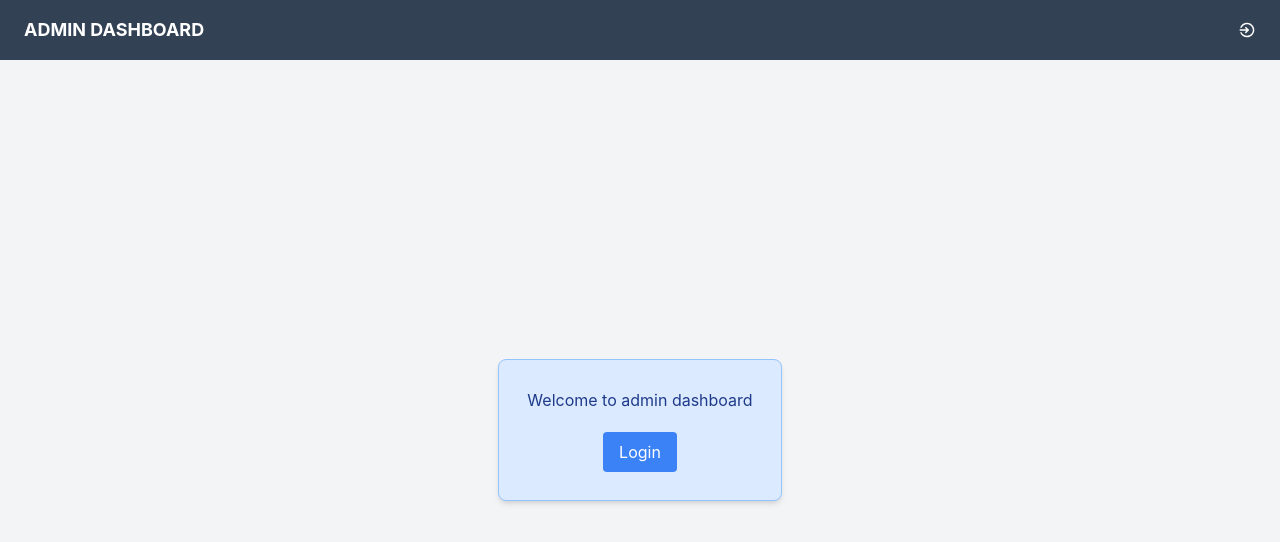
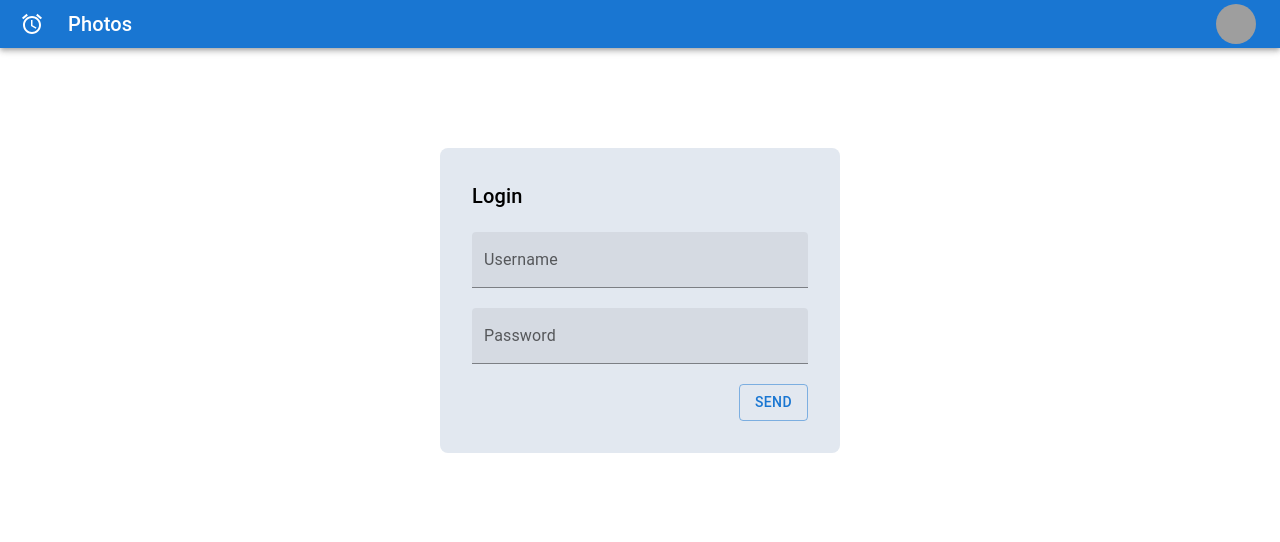
Before and after one commit to iliubinskii/bootcamp-vite-react-ts, a React (Vite) app: page / in a window 1280 px wide. Shown: the top 542 px of the page. Built offline with nearby package versions, Linux system fonts and the light colour scheme; grey boxes are pictures that could not be loaded.

Commit message:
Basic MUI

```diff
--- a/package.json
+++ b/package.json
@@ -10,7 +10,11 @@
     "preview": "vite preview"
   },
   "dependencies": {
+    "@emotion/react": "^11.11.4",
+    "@emotion/styled": "^11.11.5",
     "@faker-js/faker": "^8.4.1",
+    "@mui/icons-material": "^5.15.19",
+    "@mui/material": "^5.15.19",
     "react": "^18.2.0",
     "react-dom": "^18.2.0",
     "react-icons": "^5.2.1",
--- a/src/App.tsx
+++ b/src/App.tsx
@@ -1,7 +1,7 @@
-import { AdminDashboard } from "./admin-dashboard"
+import { MuiApp } from "./mui";
 
 function App() {
-  return <AdminDashboard />
+  return <MuiApp />;
 }
 
-export default App
+export default App;
--- /dev/null
+++ b/src/mui/index.tsx
@@ -0,0 +1,59 @@
+import {
+  AppBar,
+  Container,
+  IconButton,
+  TextField,
+  Toolbar,
+  Button,
+  Typography,
+} from "@mui/material";
+import AccessAlarmIcon from "@mui/icons-material/AccessAlarm";
+
+export function MuiApp() {
+  return (
+    <>
+      <AppBar position="static">
+        <Toolbar variant="dense">
+          <IconButton
+            edge="start"
+            color="inherit"
+            aria-label="menu"
+            sx={{ mr: 2 }}
+          >
+            <AccessAlarmIcon />
+          </IconButton>
+          <Typography
+            variant="h6"
+            color="inherit"
+            component="div"
+            sx={{ flexGrow: 1 }}
+          >
+            Photos
+          </Typography>
+          <img
+            src="https://letsenhance.io/static/8f5e523ee6b2479e26ecc91b9c25261e/1015f/MainAfter.jpg"
+            alt="logo"
+            style={{
+              height: 40,
+              width: 40,
+              borderRadius: 1000,
+              overflow: "hidden",
+            }}
+          />
+        </Toolbar>
+      </AppBar>
+      <Container sx={{ margin: "100px auto" }}>
+        <div className="w-[400px] flex flex-col gap-5 mx-auto bg-slate-200 rounded-lg p-8">
+          <Typography variant="h6" color="inherit" component="div">
+            Login
+          </Typography>
+          <TextField name="username" label="Username" variant="filled" />
+          <TextField name="password" label="Password" variant="filled" />
+          <div className="flex justify-end">
+            <Button variant="outlined">Send</Button>
+          </div>
+        </div>
+      </Container>
+    </>
+  );
+}
```
Also changed, not shown: 1 other file (tests, documents, lock files or other folders).
